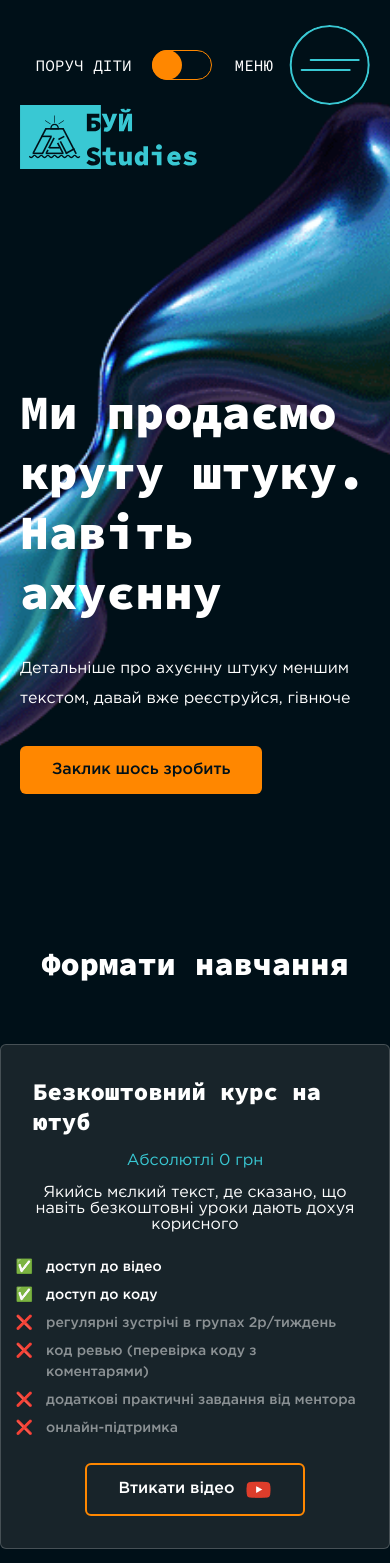
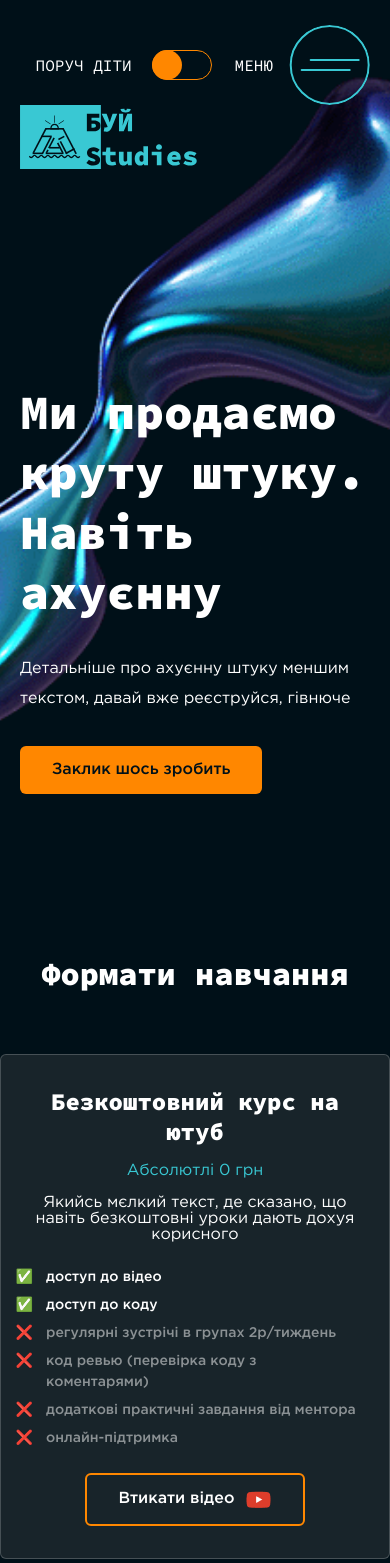
Before and after one commit to BUI-studies/buoy-landing, a React (Vite) app: page / in a window 390 px wide. Shown: the top 1563 px of the page. Built offline with nearby package versions, Linux system fonts and the light colour scheme.

Commit message:
Apply daptive styling for small mobile devices

```diff
--- a/src/sections/Hero/styles.scss
+++ b/src/sections/Hero/styles.scss
@@ -4,8 +4,6 @@
 
 .hero {
 	color: #fff;
-	width: 100svw;
-	height: 100svh;
 	&__adult-background {
 		background-image: url('../../assets/bg-animation.gif');
 		background-repeat: no-repeat;
@@ -113,6 +111,7 @@
 		max-width: 760px;
 		margin-top: 165px;
 		margin-left: auto;
+		margin-bottom: 160px;
 		padding: 3.5em 3.5em 0 3.5em;
 		@media screen and (max-width: 576px) {
 			padding: 25px 20px 0 20px;
--- a/src/sections/StudyFormat/index.tsx
+++ b/src/sections/StudyFormat/index.tsx
@@ -11,7 +11,7 @@ const StudyFormat: FC = () => {
 				<h2 className="study-format__header t__h2">Формати навчання</h2>
 				<div className="study-format__cards">
 					<div className="study-format__free">
-						<h3 className="t__h3">Безкоштовний курс на ютуб</h3>
+						<h3 className="study-format__name t__h3">Безкоштовний курс на ютуб</h3>
 						<p className="study-format__pricing t__secondary-text">Абсолютлі 0 грн</p>
 						<p className="study-format__summary t__secondary-text">
 							Якийсь мєлкий текст, де сказано, що навіть безкоштовні уроки дають дохуя корисного
@@ -59,7 +59,7 @@ const StudyFormat: FC = () => {
 						Шось про <img src={smallArrow} alt="Small arrow" />
 					</span>
 					<p className="t__notice-text">
-						навчаєшся в своєму темпі, маєш маєш всі необхідні матеріали, але сам відповідаєш за свої
+						навчаєшся в своєму темпі, маєш всі необхідні матеріали, але сам відповідаєш за свої
 						досягнення
 					</p>
 				</div>
--- a/src/sections/StudyFormat/styles.scss
+++ b/src/sections/StudyFormat/styles.scss
@@ -13,12 +13,19 @@
 	&__header {
 		text-align: center;
 		margin-top: 100px;
+		@media screen and (max-width: 375px) {
+			margin-top: 80px;
+		}
 	}
 	&__cards {
 		margin-top: 60px;
 		display: grid;
-		grid-template-columns: repeat(auto-fit, minmax(300px, 1fr));
+		grid-template-columns: repeat(auto-fit, minmax(336px, 1fr));
 		gap: 1em;
+		@media screen and (max-width: 375px) {
+			margin-top: 32px;
+			justify-items: center;
+		}
 	}
 	&__free,
 	&__paid {
@@ -27,13 +34,21 @@
 		justify-items: center;
 		padding: 2em;
 		max-width: 450px;
+		min-width: 335px;
 		box-sizing: border-box;
 		background-color: $secondary-bg-color;
 		border-radius: 6px;
+		@media screen and (max-width: 375px) {
+			max-width: 335px;
+			padding: 24px;
+		}
 	}
 	&__free {
 		justify-self: end;
 		border: 1px solid rgba(255, 255, 255, 0.2);
+		@media screen and (max-width: 375px) {
+			justify-self: center;
+		}
 	}
 	&__paid {
 		position: relative;
@@ -43,6 +58,9 @@
 				display: block;
 			}
 		}
+	}
+	&__name {
+		text-align: center;
 	}
 	&__pricing {
 		margin-top: 1em;
@@ -65,6 +83,9 @@
 		}
 		li:not(:first-child) {
 			margin-top: 0.5em;
+		}
+		@media screen and (max-width: 375px) {
+			margin-left: 24px;
 		}
 	}
 	&__free-list {
@@ -108,9 +129,15 @@
 		max-width: 775px;
 		margin: 60px auto 100px auto;
 		display: flex;
+		align-items: flex-start;
 		gap: 2em;
+		@media screen and (max-width: 375px) {
+			padding: 0 20px;
+			gap: 1em;
+			margin: 32px auto 80px auto;
+		}
 		span {
-			height: min-content;
+			min-width: max-content;
 			padding: 16px;
 			border-radius: 32px;
 			background-color: $primary-color;
@@ -120,10 +147,19 @@
 			font-size: 24px;
 			font-weight: 500;
 			line-height: 24px;
+			@media screen and (max-width: 375px) {
+				font-size: 20px;
+				line-height: 20px;
+			}
 		}
 		p {
 			max-width: 555px;
 			padding-top: 10px;
+			@media screen and (max-width: 375px) {
+				font-size: 20px;
+				line-height: 30px;
+				text-align: left;
+			}
 		}
 	}
 }
```
